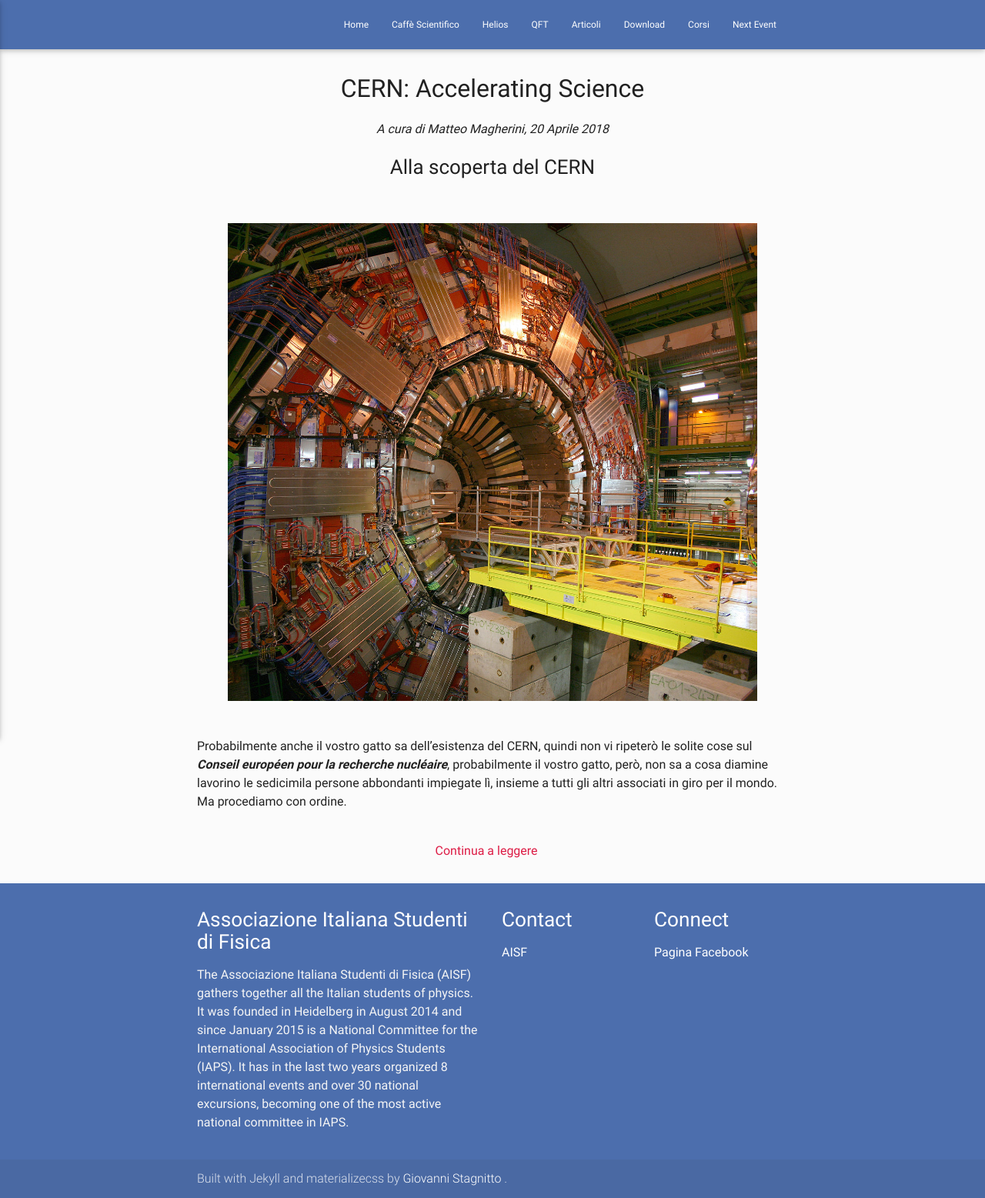
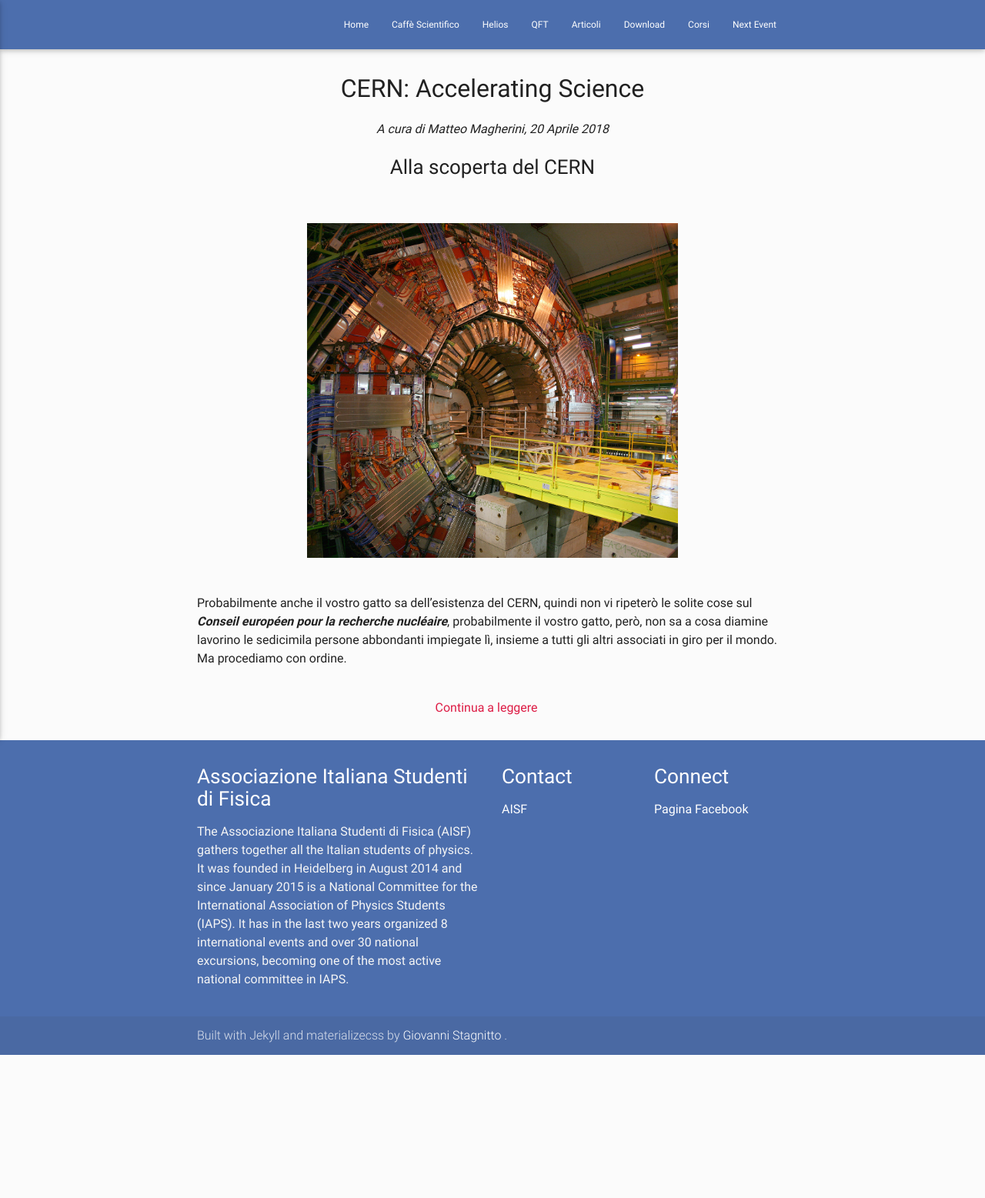
Before and after one commit to ai-sf/aisf_perugia, a Jekyll site: the page built from ABSTRACT/cernABS.md, in a window 1280 px wide. Shown: the whole page at 77% size. Built offline with Jekyll 4.4.1, drawn with Linux system fonts in a browser that asks for light colours; nearby versions of some CDN libraries; after the commit the page ends 1371 px from its top, so only the background shows below that.

Commit message:
Update cernABS.md

```diff
--- a/ABSTRACT/cernABS.md
+++ b/ABSTRACT/cernABS.md
@@ -11,7 +11,7 @@
 
  <figure>
 <center>
-    <img src="/perugia/cern/cms.jpg" alt="centered image" style="max-width:100%"
+    <img src="/perugia/cern/cms.jpg" alt="centered image" style="max-width:70%"
     height="auto" width="300" class="responsive" >
 </center>
 </figure>
```
